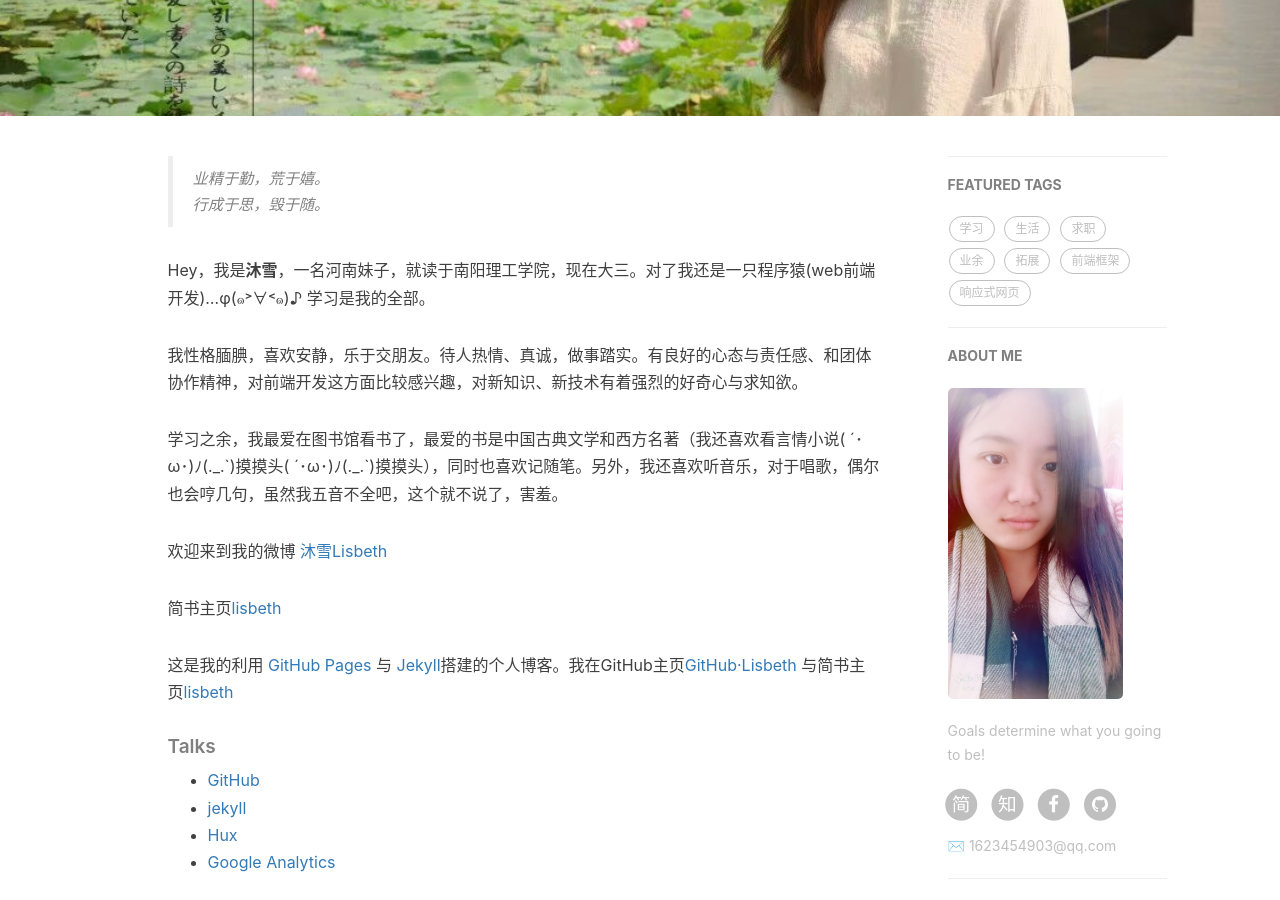
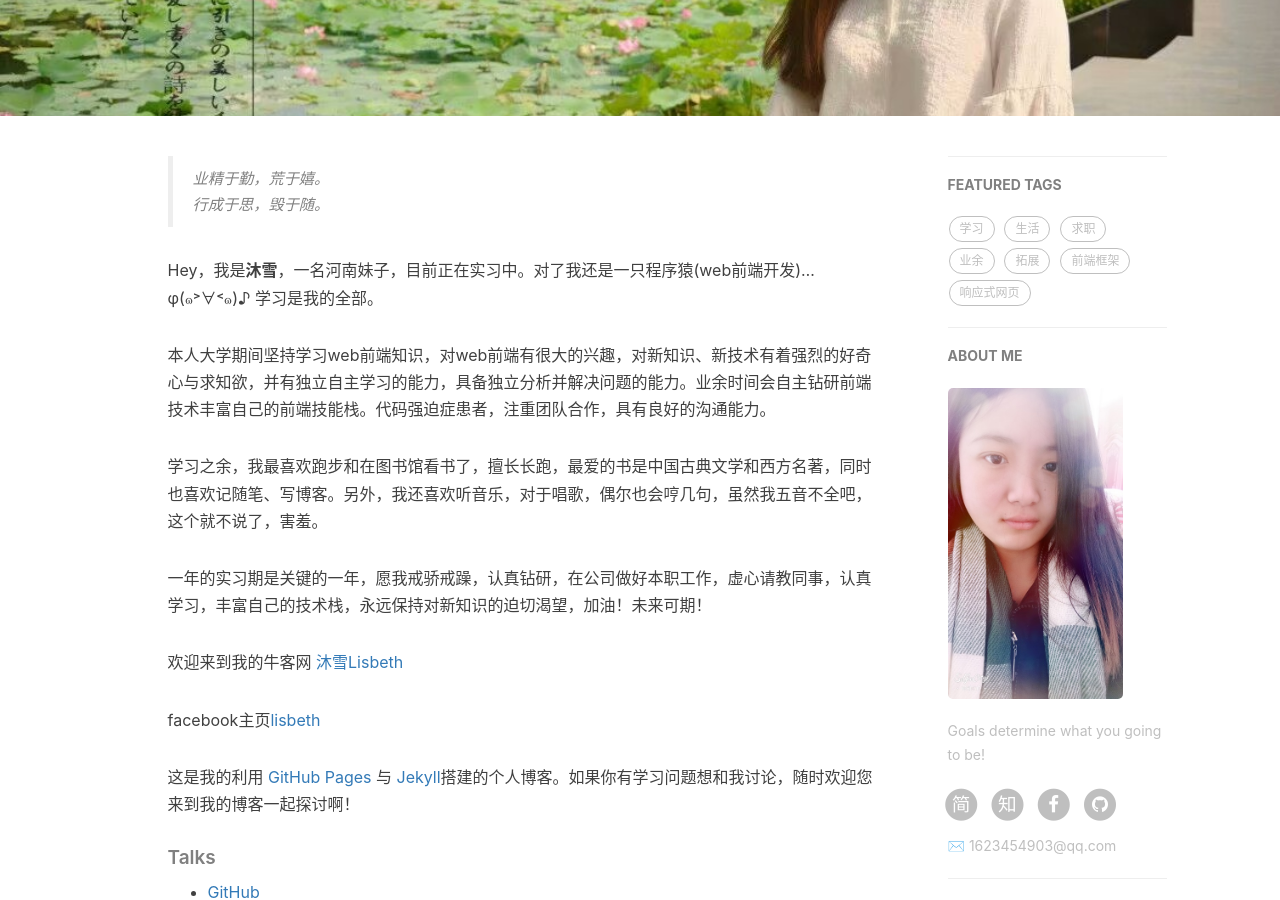
Before and after one commit to lisbeth0720/lisbeth0720.github.io, a Jekyll site: the page built from about.html, in a window 1280 px wide and 900 px high, scrolled down 302 px. Built offline with Jekyll 4.4.1, drawn with Linux system fonts in a browser that asks for light colours; nearby versions of some CDN libraries; comment, search, counter and statistics services are not loaded.

Commit message:
Update about.html

```diff
--- a/about.html
+++ b/about.html
@@ -17,19 +17,16 @@ header-img: "img/post-about.jpeg"
     <!--copied from markdown -->
     <blockquote><p>业精于勤，荒于嬉。<br>
     行成于思，毁于随。</p></blockquote>
+    <p>Hey，我是<strong>沐雪</strong>，一名河南妹子，目前正在实习中。对了我还是一只程序猿(web前端开发)…φ(๑˃∀˂๑)♪ 学习是我的全部。</p>
+    <p>本人大学期间坚持学习web前端知识，对web前端有很大的兴趣，对新知识、新技术有着强烈的好奇心与求知欲，并有独立自主学习的能力，具备独立分析并解决问题的能力。业余时间会自主钻研前端技术丰富自己的前端技能栈。代码强迫症患者，注重团队合作，具有良好的沟通能力。</P>
+    <p>学习之余，我最喜欢跑步和在图书馆看书了，擅长长跑，最爱的书是中国古典文学和西方名著，同时也喜欢记随笔、写博客。另外，我还喜欢听音乐，对于唱歌，偶尔也会哼几句，虽然我五音不全吧，这个就不说了，害羞。</P>
+    <p>一年的实习期是关键的一年，愿我戒骄戒躁，认真钻研，在公司做好本职工作，虚心请教同事，认真学习，丰富自己的技术栈，永远保持对新知识的迫切渴望，加油！未来可期！</p>
 
-    <p>Hey，我是<strong>沐雪</strong>，一名河南妹子，就读于南阳理工学院，现在大三。对了我还是一只程序猿(web前端开发)…φ(๑˃∀˂๑)♪ 学习是我的全部。</p>
+    <p>欢迎来到我的牛客网 <a href="https://www.nowcoder.com/profile/3957764">沐雪Lisbeth</a></p>
 
-    <p>我性格腼腆，喜欢安静，乐于交朋友。待人热情、真诚，做事踏实。有良好的心态与责任感、和团体协作精神，对前端开发这方面比较感兴趣，对新知识、新技术有着强烈的好奇心与求知欲。</p>
+    <p>facebook主页<a href="https://www.facebook.com/u/6ae0befc341f">lisbeth</a></p>
 
-    <p>学习之余，我最爱在图书馆看书了，最爱的书是中国古典文学和西方名著（我还喜欢看言情小说( ´･ω･)ﾉ(._.`)摸摸头( ´･ω･)ﾉ(._.`)摸摸头），同时也喜欢记随笔。另外，我还喜欢听音乐，对于唱歌，偶尔也会哼几句，虽然我五音不全吧，这个就不说了，害羞。</P></p>
-
-    <p>欢迎来到我的微博 <a href="https://weibo.com/p/1005056089332523/home?from=page_100505&mod=TAB#place">沐雪Lisbeth</a></p>
-    <p>简书主页<a href="https://www.jianshu.com/u/6ae0befc341f">lisbeth</a></p>
-
-
-    <p>这是我的利用 <a href="https://pages.github.com/">GitHub Pages</a> 与 <a href="http://jekyll.com.cn/">Jekyll</a>搭建的个人博客。我在GitHub主页<a href="https://github.com/lisbeth0720">GitHub·Lisbeth</a>
-     与简书主页<a href="https://www.jianshu.com/u/6ae0befc341f">lisbeth</a></p>
+    <p>这是我的利用 <a href="https://pages.github.com/">GitHub Pages</a> 与 <a href="http://jekyll.com.cn/">Jekyll</a>搭建的个人博客。如果你有学习问题想和我讨论，随时欢迎您来到我的博客一起探讨啊！</p>
 
 
     <h5>Talks</h5>
```
